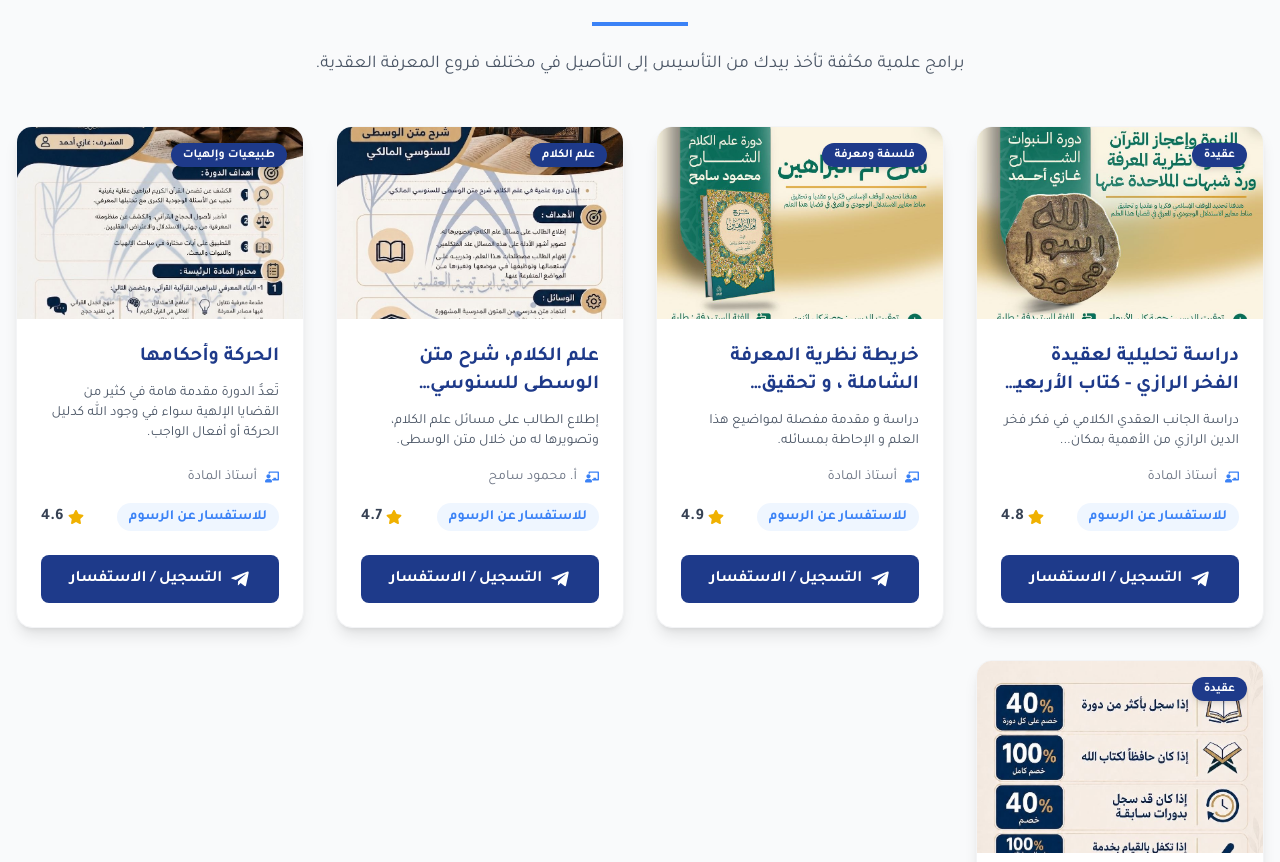
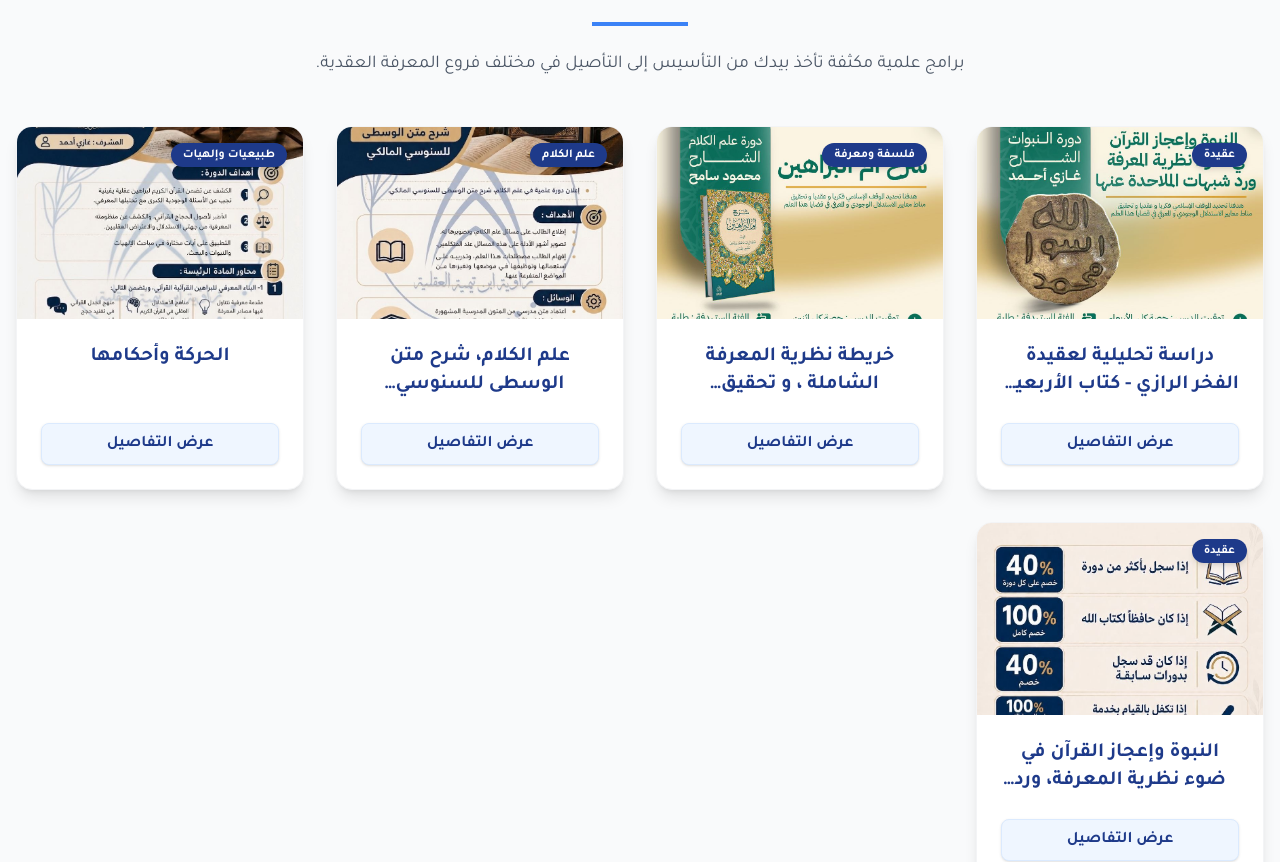
Before and after one commit to IbrahemAllithy/Ibn-Taymiyyah-Intellectual-Corner, a React (Vite) app: page / in a window 1280 px wide. Shown: the part 1964-2826 px from the top of the page. Built offline with nearby package versions, Linux system fonts and the light colour scheme.

Commit message:
Change course cards to open a details modal instead of showing full info upfront

```diff
--- a/src/components/CourseCard.jsx
+++ b/src/components/CourseCard.jsx
@@ -1,9 +1,16 @@
-import React from 'react';
-import { FaStar, FaChalkboardTeacher, FaTelegramPlane } from 'react-icons/fa';
+import React, { useState } from 'react';
+import { FaStar, FaChalkboardTeacher, FaTelegramPlane, FaTimes } from 'react-icons/fa';
 
 const CourseCard = ({ course }) => {
+  const [isModalOpen, setIsModalOpen] = useState(false);
+
   return (
-    <div className="bg-white rounded-2xl shadow-lg overflow-hidden border border-gray-100 flex flex-col h-full transform hover:-translate-y-2 transition-all duration-300">
+    <>
+      {/* Simplified Card View */}
+      <div
+        className="bg-white rounded-2xl shadow-lg overflow-hidden border border-gray-100 flex flex-col h-full transform hover:-translate-y-2 transition-all duration-300 cursor-pointer"
+        onClick={() => setIsModalOpen(true)}
+      >
         <div className="relative h-48">
           <img src={course.image} alt={course.title} className="w-full h-full object-cover" />
           <div className="absolute top-4 right-4 bg-primary text-white text-xs font-bold px-3 py-1 rounded-full shadow-md">
@@ -16,26 +23,58 @@ const CourseCard = ({ course }) => {
           )}
         </div>
 
-      <div className="p-6 flex flex-col flex-grow">
-        <h3 className="text-xl font-bold text-primary mb-3 line-clamp-2" title={course.title}>
+        <div className="p-6 flex flex-col flex-grow items-center justify-center text-center">
+          <h3 className="text-xl font-bold text-primary mb-6 line-clamp-2" title={course.title}>
             {course.title}
           </h3>
 
-        <p className="text-gray-600 text-sm mb-4 line-clamp-3">
-          {course.description}
-        </p>
-
-        <div className="mt-auto">
-          <div className="flex items-center gap-2 mb-4 text-gray-500 text-sm">
-            <FaChalkboardTeacher className="text-secondary" />
-            <span>{course.instructor}</span>
+          <button
+            className="w-full bg-blue-50 text-primary hover:bg-primary hover:text-white py-2 rounded-lg font-bold transition-colors mt-auto border border-blue-100 shadow-sm"
+          >
+            عرض التفاصيل
+          </button>
+        </div>
       </div>
 
-          <div className="flex justify-between items-center mb-6">
-            <span className="text-sm font-bold text-secondary bg-blue-50 px-3 py-1 rounded-full">
+      {/* Modal for Full Details */}
+      {isModalOpen && (
+        <div className="fixed inset-0 z-50 flex items-center justify-center p-4 bg-black bg-opacity-60 backdrop-blur-sm" onClick={() => setIsModalOpen(false)}>
+          <div
+            className="bg-white rounded-2xl shadow-2xl w-full max-w-2xl overflow-hidden flex flex-col max-h-[90vh]"
+            onClick={e => e.stopPropagation()}
+          >
+            <div className="relative h-48 sm:h-64 flex-shrink-0">
+              <img src={course.image} alt={course.title} className="w-full h-full object-cover" />
+              <button
+                className="absolute top-4 left-4 bg-white text-gray-800 p-2 rounded-full shadow-md hover:bg-gray-100 transition-colors"
+                onClick={() => setIsModalOpen(false)}
+              >
+                <FaTimes />
+              </button>
+              <div className="absolute top-4 right-4 bg-primary text-white text-sm font-bold px-4 py-1 rounded-full shadow-md">
+                {course.category}
+              </div>
+            </div>
+
+            <div className="p-6 md:p-8 flex flex-col overflow-y-auto text-right">
+              <h2 className="text-2xl font-bold text-primary mb-4">{course.title}</h2>
+
+              <div className="flex items-center gap-2 mb-6 text-gray-600 font-medium text-lg">
+                <FaChalkboardTeacher className="text-secondary text-2xl" />
+                <span>الشيخ: {course.instructor}</span>
+              </div>
+
+              <div className="mb-6">
+                <h4 className="font-bold text-lg mb-2 border-b pb-2">عن الدورة:</h4>
+                <p className="text-gray-700 leading-relaxed whitespace-pre-wrap">{course.description}</p>
+              </div>
+
+              <div className="mt-auto pt-6 border-t border-gray-100 flex flex-col sm:flex-row items-center justify-between gap-4">
+                <div className="flex items-center gap-4 w-full sm:w-auto">
+                  <span className="text-sm font-bold text-secondary bg-blue-50 px-4 py-2 rounded-full">
                     {course.price === 'مجاني' ? <span className="text-green-600">مجاني</span> : 'للاستفسار عن الرسوم'}
                   </span>
-            <div className="flex items-center gap-1 text-yellow-500">
+                  <div className="flex items-center gap-1 text-yellow-500 bg-yellow-50 px-3 py-2 rounded-full">
                     <FaStar />
                     <span className="font-bold text-gray-700">{course.rating}</span>
                   </div>
@@ -45,7 +84,7 @@ const CourseCard = ({ course }) => {
                   href={course.telegramLink}
                   target="_blank"
                   rel="noopener noreferrer"
-            className="w-full flex items-center justify-center gap-2 bg-primary hover:bg-blue-900 text-white py-3 rounded-lg font-bold transition-colors"
+                  className="w-full sm:w-auto flex items-center justify-center gap-2 bg-primary hover:bg-blue-900 text-white px-8 py-3 rounded-lg font-bold transition-colors"
                 >
                   <FaTelegramPlane className="text-xl" />
                   <span>التسجيل / الاستفسار</span>
@@ -53,6 +92,9 @@ const CourseCard = ({ course }) => {
               </div>
             </div>
           </div>
+        </div>
+      )}
+    </>
   );
 };
 
```
Lines whose indentation alone changed are shown as unchanged.
